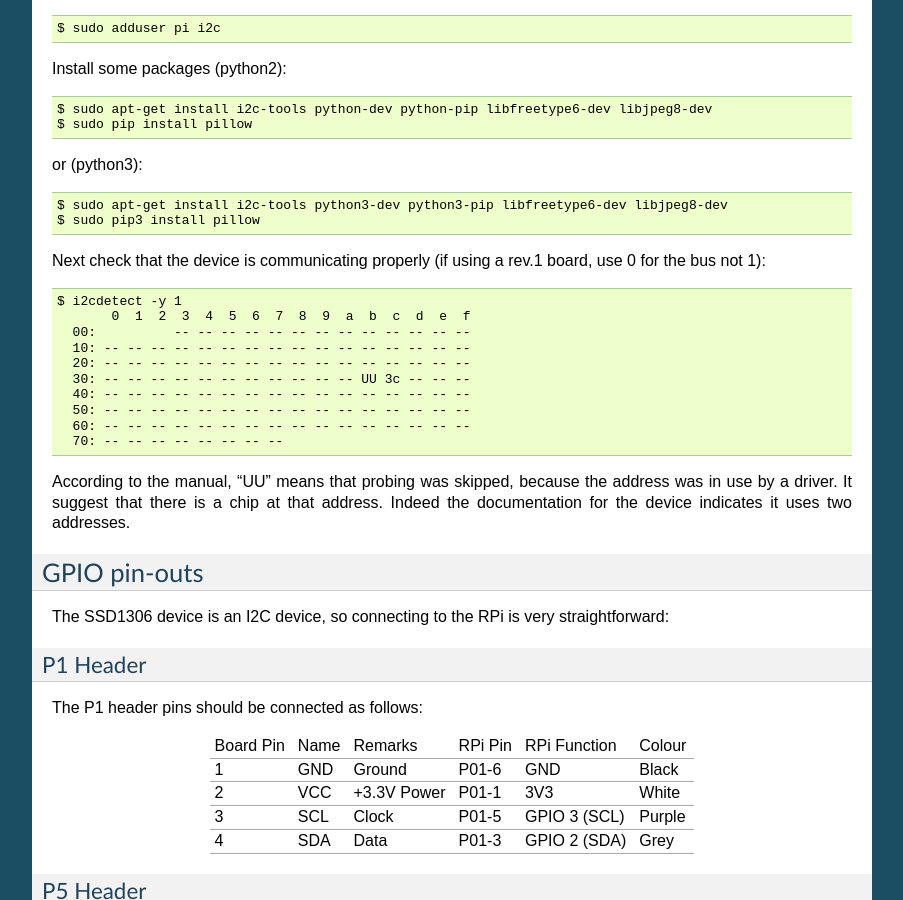
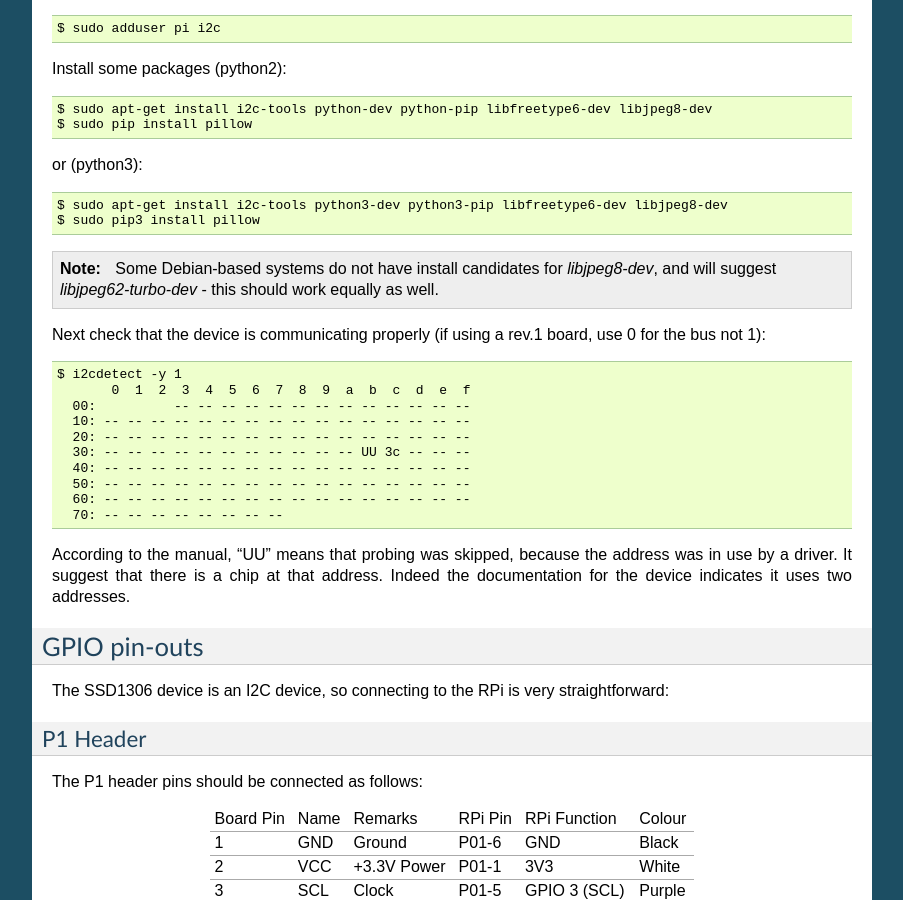
Before and after one commit to rm-hull/luma.oled, a Sphinx documentation site: the page built from doc/install.rst, in a window 1280 px wide and 900 px high, scrolled down 1130 px. Shown: the whole window, without its empty margins (198-1101 px from the left). Built offline with Sphinx 7.4.7, drawn with Linux system fonts in a browser that asks for light colours.

Commit message:
Add note about libjpeg62-turbo-dev

```diff
--- a/doc/install.rst
+++ b/doc/install.rst
@@ -65,6 +65,10 @@ or (python3)::
 
   $ sudo apt-get install i2c-tools python3-dev python3-pip libfreetype6-dev libjpeg8-dev
   $ sudo pip3 install pillow
+
+.. note::
+   Some Debian-based systems do not have install candidates for *libjpeg8-dev*, and
+   will suggest *libjpeg62-turbo-dev* - this should work equally as well.
 
 Next check that the device is communicating properly (if using a rev.1 board,
 use 0 for the bus not 1)::
```
